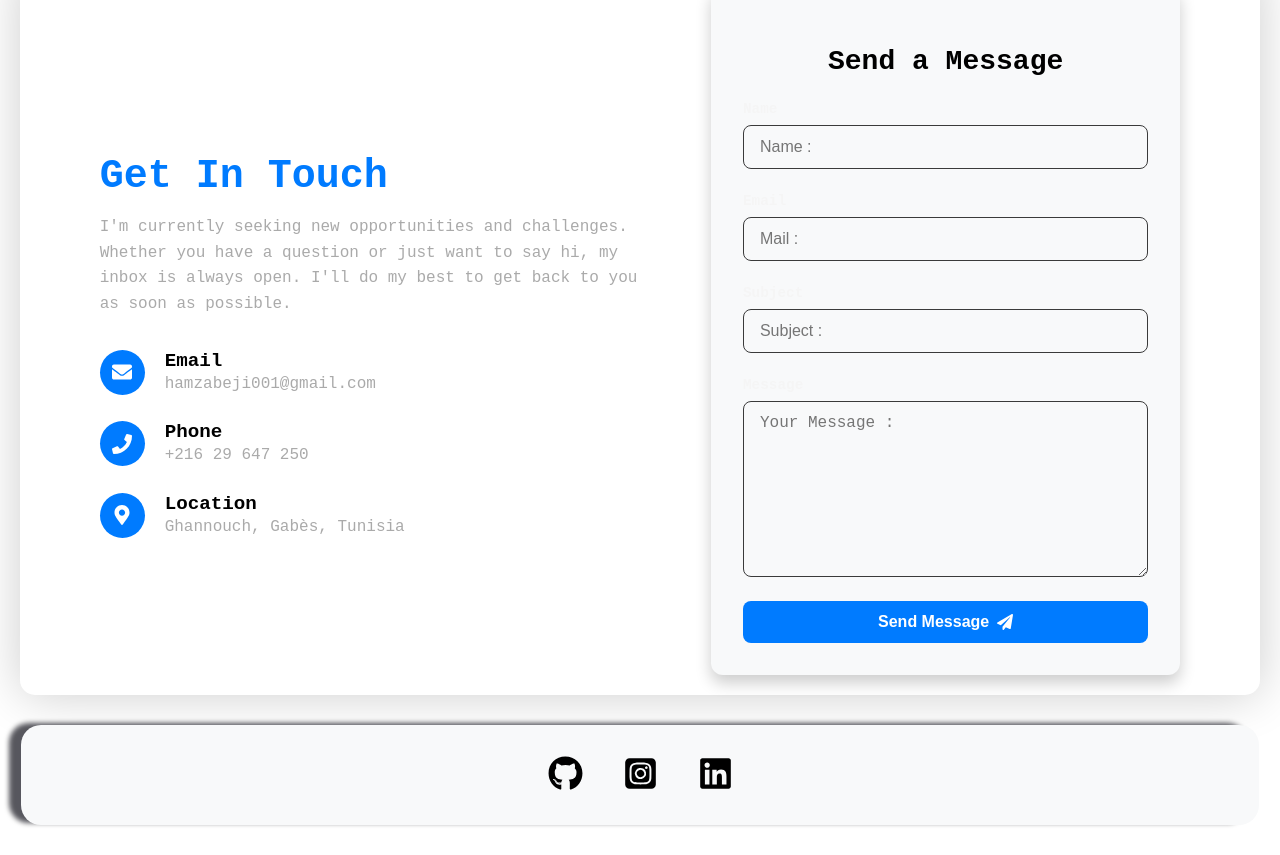
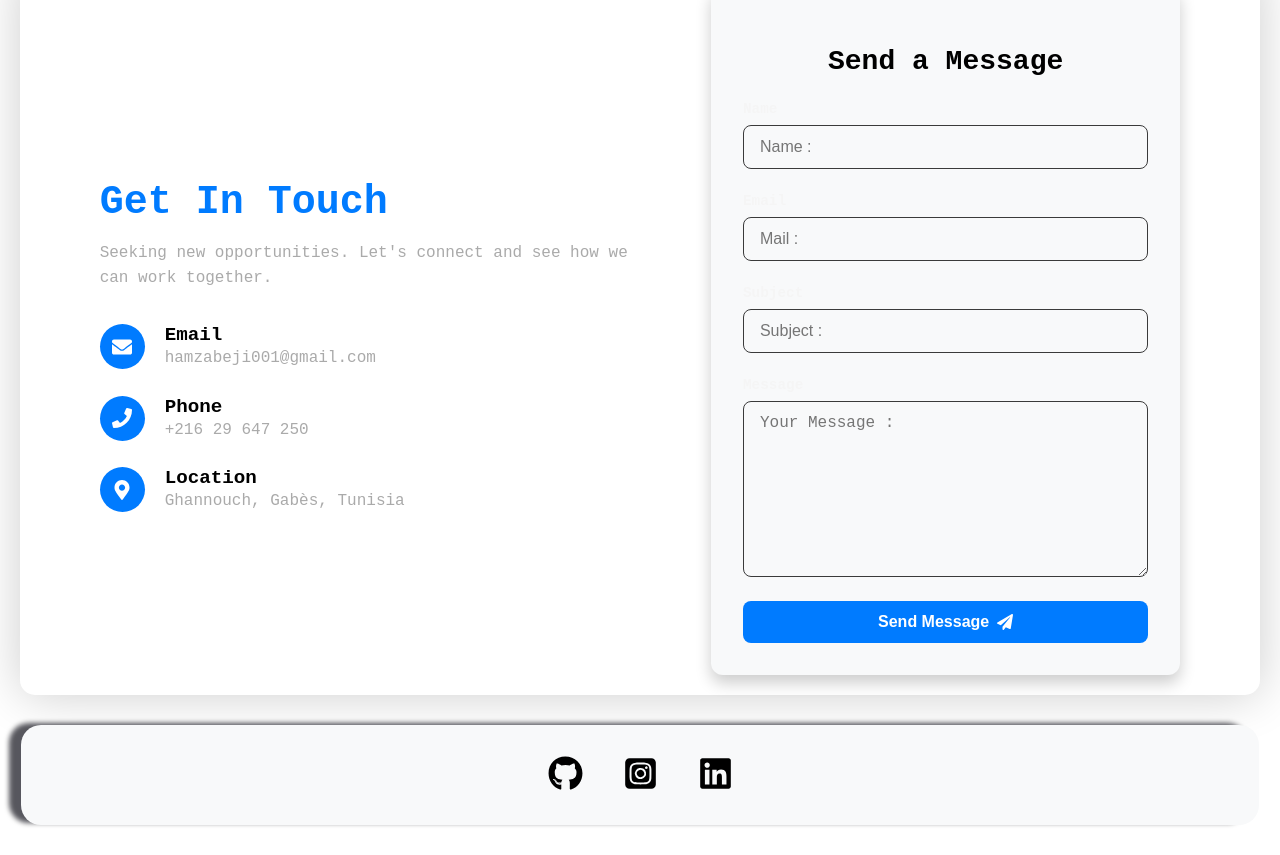
Before and after one commit to hamzabl8r/newPortfolio, a Next.js app: page / in a window 1280 px wide. Shown: the part 3660-4515 px from the top of the page. Built offline with nearby package versions, Linux system fonts and the light colour scheme.

Commit message:
Update page.jsx

```diff
--- a/src/app/contact/page.jsx
+++ b/src/app/contact/page.jsx
@@ -19,8 +19,7 @@ const Contact = () => {
         <div className={styles.contactinfo}>
           <h2>Get In Touch</h2>
           <p>
-            I'm currently seeking new opportunities and challenges. Whether you have a question or just want to say hi, my inbox is always open. I'll do my best to get back to you as soon as possible.
-          </p>
+Seeking new opportunities. Let's connect and see how we can work together.          </p>
           <div className={styles.contactdetails}>
             <div className={styles.contactdetail}>
               <div className={styles.contactdetailicon}>
```
